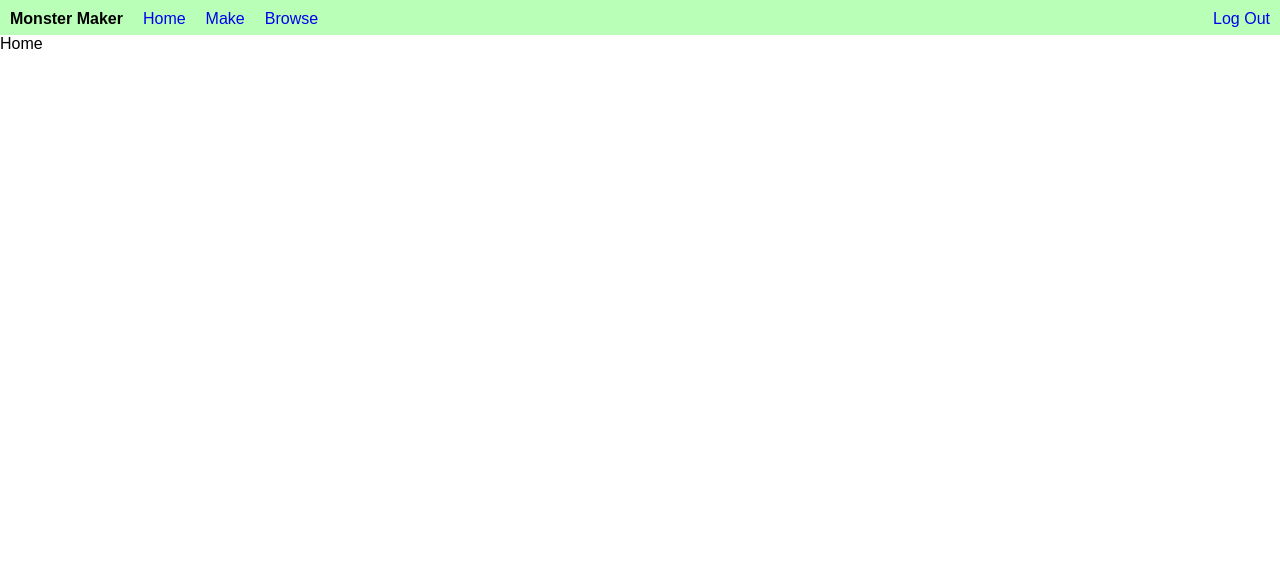
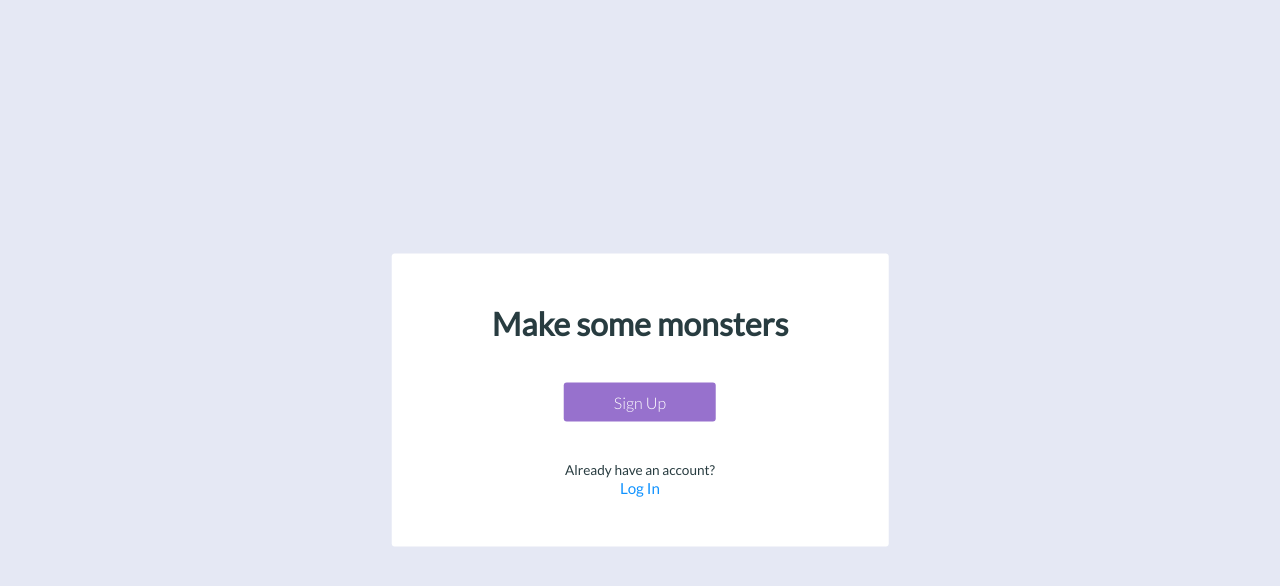
Before and after one commit to iamtraviscole/varyscary, a React (Create React App) app: page / in a window 1280 px wide. Shown: the top 586 px of the page. Built offline with nearby package versions, Linux system fonts and the light colour scheme.

Commit message:
created and styled Splash component

```diff
--- a/src/components/App.js
+++ b/src/components/App.js
@@ -10,7 +10,7 @@ import Monsters from './Monsters'
 
 class App extends Component {
   state = {
-    isLoggedIn: true,
+    isLoggedIn: false,
     username: 'Peter'
   }
 
--- a/src/components/NavBar.js
+++ b/src/components/NavBar.js
@@ -6,6 +6,7 @@ import '../styles/NavBar.css'
 const NavBar = (props) => {
   return (
     <div className='NavBar'>
+      <nav>
         <ul className='NavBar__ul'>
           <li className='NavBar__li NavBar__li--logo'>Monster Maker</li>
           <li className='NavBar__li'><NavLink to={'/' + props.username}>Home</NavLink></li>
@@ -13,6 +14,7 @@ const NavBar = (props) => {
           <li className='NavBar__li'><NavLink to='/monsters'>Browse</NavLink></li>
           <li className='NavBar__li NavBar__li--right'><NavLink to='/'>Log Out</NavLink></li>
         </ul>
+      </nav>
     </div>
   )
 }
--- a/src/components/Splash.js
+++ b/src/components/Splash.js
@@ -1,8 +1,18 @@
 import React from 'react'
+import { Link } from 'react-router-dom'
+
+import '../styles/Splash.css'
 
 const Splash = (props) => {
   return (
-    <div>Splash</div>
+    <div className='Splash'>
+      <div className='Splash__ctr'>
+        <h1>Make some monsters</h1>
+        <Link to='/signup' className='Splash__signup-btn'>Sign Up</Link>
+        <p>Already have an account?</p>
+        <Link to='/login' className='Splash__login'>Log In</Link>
+      </div>
+    </div>
   )
 }
 
--- a/src/index.css
+++ b/src/index.css
@@ -1,8 +1,27 @@
+@import url('https://fonts.googleapis.com/css?family=Lato:300,400');
+
 * {
   margin: 0;
   padding: 0;
 }
 
 body {
-  font-family: sans-serif;
+  font-family: 'Lato', sans-serif;
+  font-size: 100%;
+  color: #283c40;
+  background-color: #e5e8f4;
 }
+
+button {
+  font-family: inherit;
+  font-size: 100%;
+}
+
+a {
+  color: #283c40;
+  text-decoration: none;
+}
+
+a:hover {
+  text-decoration: underline;
+}
--- a/src/styles/Splash.css
+++ b/src/styles/Splash.css
@@ -0,0 +1,40 @@
+.Splash {
+
+}
+
+.Splash__ctr {
+  position: absolute;
+  left: 50%;
+  top: 50%;
+  -webkit-transform: translate(-50%, -50%);
+  transform: translate(-50%, -50%);
+  padding: 50px 100px;
+  background-color: white;
+  border-radius: 3px;
+  text-align: center;
+}
+
+.Splash__signup-btn {
+  display: inline-block;
+  padding: 10px 50px;
+  margin: 40px 0;
+  font-weight: 300;
+  color: white;
+  background-color: #9771cd;
+  border-style: none;
+  border-radius: 3px;
+}
+
+.Splash__signup-btn:hover {
+  background-color: #ac88de;
+  text-decoration: none;
+}
+
+.Splash__login {
+  color: #1193ff;
+  font-size: 95%;
+}
+
+.Splash p {
+  font-size: 85%;
+}
```
Lines whose indentation alone changed are shown as unchanged.
